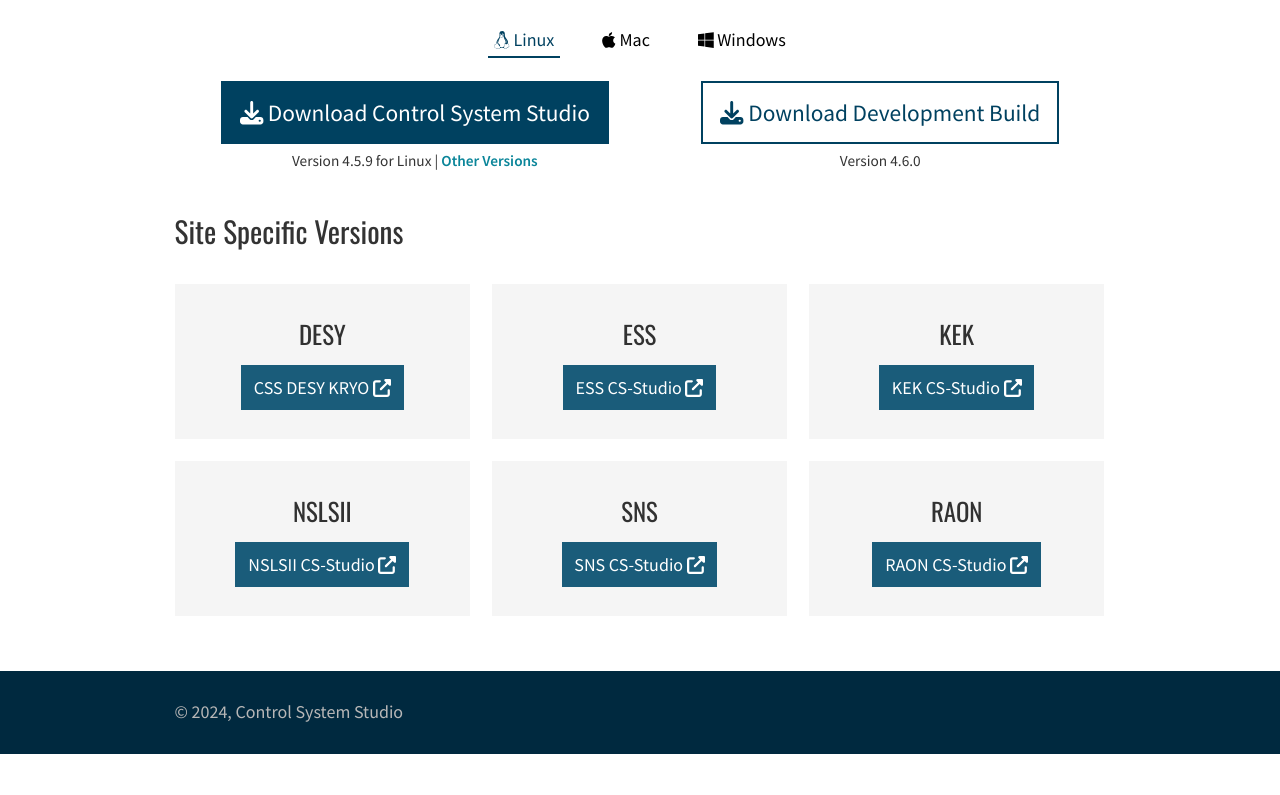
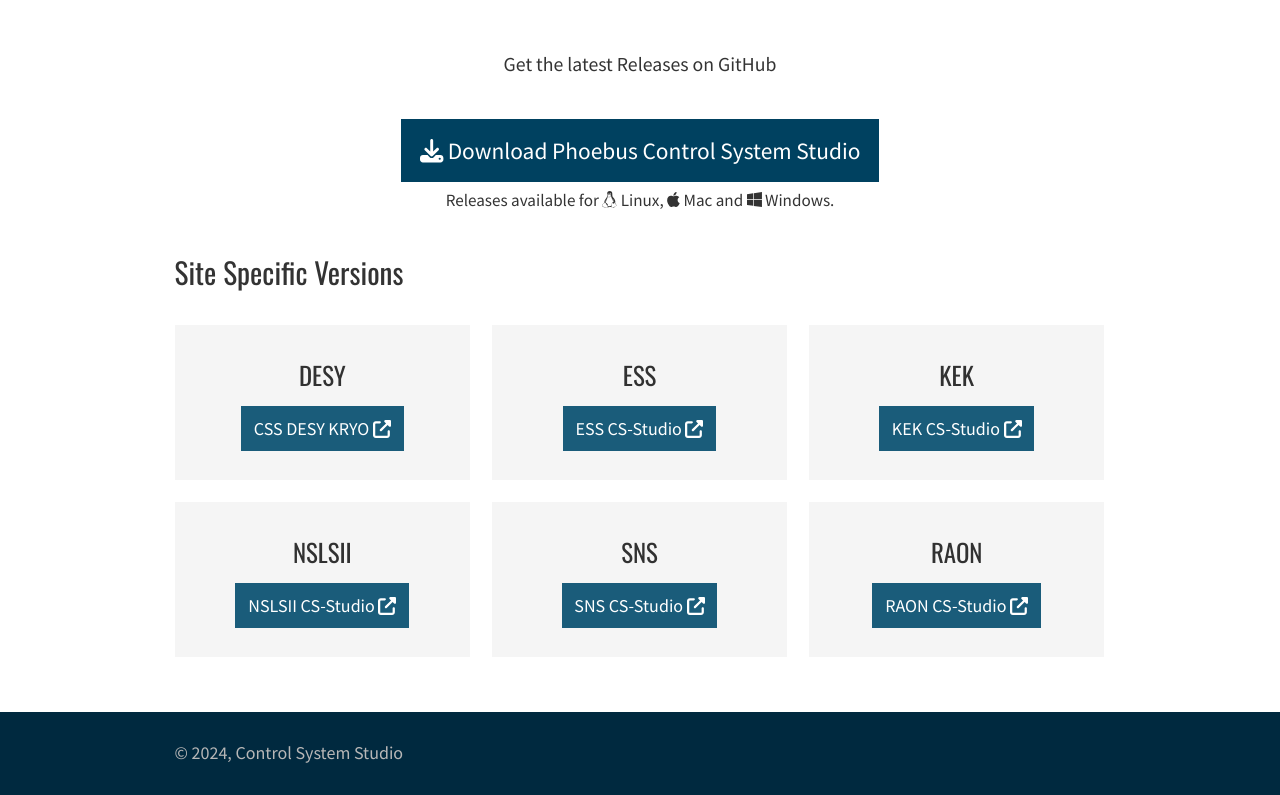
Before and after one commit to ControlSystemStudio/controlsystemstudio.org, a Gatsby site: page /download in a window 1280 px wide. Shown: the part 1096-1891 px from the top of the page. Before the commit the page ends 1850 px from the top, so only its background shows below. Built offline with nearby package versions, Linux system fonts and the light colour scheme; Gatsby itself is replaced by a stand-in of ours.

Commit message:
Fixed download link to point to GitHub Releases page.
Also removed destiction for OS and removed Development Build link. Cleaned up page layout and removed obsolte code.

```diff
--- a/src/pages/download.js
+++ b/src/pages/download.js
@@ -1,16 +1,14 @@
-import React, { useState, useEffect } from "react"
+import React from "react"
 import { useStaticQuery, graphql } from "gatsby"
 import styled from "styled-components"
 import { FontAwesomeIcon } from "@fortawesome/react-fontawesome"
 import { faDownload } from "@fortawesome/free-solid-svg-icons"
 import { faLinux, faApple, faWindows } from "@fortawesome/free-brands-svg-icons"
-
 import Layout from "../components/layout"
-import SEO from "../components/seo"
+import Seo from "../components/seo"
 import Container from "../components/container"
 import Banner from "../components/banner"
 import SiteSpecificVersions from "../components/SiteSpecificVersions"
-
 import { dlInfo } from "../utils/downloadinfo"
 
 const Flex = styled.div`
@@ -22,43 +20,6 @@
   @media only screen and (min-width: 992px) {
     flex-direction: row;
     justify-content: space-around;
-  }
-`
-
-const OSButtons = styled.div`
-  margin: 0 0 1rem;
-  button {
-    background-color: #ffffff;
-    border: none;
-    cursor: pointer;
-    margin: 0 1rem 1rem;
-  }
-
-  button:hover {
-    color: #00293f;
-  }
-
-  .osLinux {
-    color: ${props =>
-      props.OSName === "Linux" || props.OSName === "Other"
-        ? "#004160"
-        : "#000000"};
-    border-bottom: ${props =>
-      props.OSName === "Linux" || props.OSName === "Other"
-        ? "2px solid #004160"
-        : "none"};
-  }
-
-  .osMac {
-    color: ${props => (props.OSName === "Mac" ? "#004160" : "#000000")};
-    border-bottom: ${props =>
-      props.OSName === "Mac" ? "2px solid #004160" : "none"};
-  }
-
-  .osWindows {
-    color: ${props => (props.OSName === "Windows" ? "#004160" : "#000000")};
-    border-bottom: ${props =>
-      props.OSName === "Windows" ? "2px solid #004160" : "none"};
   }
 `
 
@@ -84,51 +45,32 @@
   }
 `
 
-const StyledDownloadButtonDev = styled(StyledDownloadButton)`
-  background-color: #ffffff;
-  color: #004160;
-
-  &:hover {
-    color: #ffffff;
-    background-color: #004160;
-    border: 2px solid #004160;
-  }
-`
-
 const DownloadSubtext = styled.p`
   text-align: center;
-  font-size: 0.85rem;
+  font-size: 0.95rem;
   padding: 0.835rem 0.935rem;
 `
 
-const DownloadButton = ({ link, os }) => (
+const DownloadText = styled.p`
+  text-align: center;
+  font-size: 1.1rem;
+  padding: 0.835rem 0.935rem;
+    margin-top: 0.5rem;
+    margin-bottom: 2rem;
+`
+
+const DownloadButtonPhoebus = () => (
   <div>
-    <StyledDownloadButton href={link}>
-      <FontAwesomeIcon icon={faDownload} /> Download Control System Studio
+    <StyledDownloadButton href={dlInfo.downloadGitRelease} target={"_blank"}>
+      <FontAwesomeIcon icon={faDownload} /> Download Phoebus Control System Studio
     </StyledDownloadButton>
     <DownloadSubtext>
-      Version {dlInfo.downloadVersion} for {os} |{" "}
-      <a href={dlInfo.allDownloads}>Other Versions</a>
+      Releases available for <FontAwesomeIcon icon={faLinux} /> Linux, <FontAwesomeIcon icon={faApple} /> Mac and <FontAwesomeIcon icon={faWindows} /> Windows.
     </DownloadSubtext>
   </div>
 )
 
-const DevDownloadButton = () => (
-  <div>
-    <StyledDownloadButtonDev href={dlInfo.downloadDev}>
-      <FontAwesomeIcon icon={faDownload} /> Download Development Build
-    </StyledDownloadButtonDev>
-    <DownloadSubtext>Version {dlInfo.downloadDevVersion}</DownloadSubtext>
-  </div>
-)
-
 const Download = () => {
-  const [OSName, setOSName] = useState("Other")
-
-  useEffect(() => {
-    setOSName(detectOS())
-  }, [])
-
   const images = useStaticQuery(graphql`{
   banner: file(
     relativePath: {eq: "banners/CS-Studio-Keyvisual_banner_3_darker.png"}
@@ -141,42 +83,22 @@
 
   return (
     <Layout>
-      <SEO title="Download" />
+      <Seo title="Download" />
       <Banner
         imageFluid={images.banner.childImageSharp.gatsbyImageData}
         text="Download"
       />
       <Container>
+        <DownloadText>
+          <p>
+            Get the latest Releases on GitHub
+          </p>
+        </DownloadText>
+
         <Flex>
-          <OSButtons OSName={OSName}>
-            <button onClick={() => setOSName("Linux")} className="osLinux">
-              <FontAwesomeIcon icon={faLinux} /> Linux
-            </button>
-            <button onClick={() => setOSName("Mac")} className="osMac">
-              <FontAwesomeIcon icon={faApple} /> Mac
-            </button>
-            <button onClick={() => setOSName("Windows")} className="osWindows">
-              <FontAwesomeIcon icon={faWindows} /> Windows
-            </button>
-          </OSButtons>
+          <DownloadButtonPhoebus />
         </Flex>
-        <Flex>
-          {(OSName === "Linux" || OSName === "Other") && (
-            <DownloadButton link={dlInfo.downloadStableLinux} os={"Linux"} />
-          )}
 
-          {OSName === "Mac" && (
-            <DownloadButton link={dlInfo.downloadStableMac} os={"Mac"} />
-          )}
-
-          {OSName === "Windows" && (
-            <DownloadButton
-              link={dlInfo.downloadStableWindows}
-              os={"Windows"}
-            />
-          )}
-          <DevDownloadButton />
-        </Flex>
         <h2>Site Specific Versions</h2>
         <SiteSpecificVersions />
         <div style={{ marginBottom: `1rem` }}></div>
@@ -185,13 +107,4 @@
   );
 }
 
-const detectOS = () => {
-  let OSName = "Other"
-  if (window.navigator.userAgent.indexOf("Windows") !== -1) OSName = "Windows"
-  if (window.navigator.userAgent.indexOf("Mac") !== -1) OSName = "Mac"
-  if (window.navigator.userAgent.indexOf("Linux") !== -1) OSName = "Linux"
-
-  return OSName
-}
-
 export default Download
--- a/src/utils/downloadinfo.js
+++ b/src/utils/downloadinfo.js
@@ -1,9 +1,3 @@
 export const dlInfo = {
-    downloadVersion: "4.5.9",
-    downloadStableLinux: "http://download.controlsystemstudio.org/release/4.5/cs-studio-4.5.9-linux.gtk.x86_64.tar.gz",
-    downloadStableWindows: "http://download.controlsystemstudio.org/release/4.5/cs-studio-4.5.9-win32.win32.x86_64.zip",
-    downloadStableMac: "http://download.controlsystemstudio.org/release/4.5/cs-studio-4.5.9-macosx.cocoa.x86_64.zip",
-    allDownloads: "http://download.controlsystemstudio.org/release/4.5/",
-    downloadDevVersion: "4.6.0",
-    downloadDev: "https://openepics.ci.cloudbees.com/view/CS-Studio%204.6/",
+    downloadGitRelease: "https://github.com/ControlSystemStudio/phoebus/releases/",
 }
```
